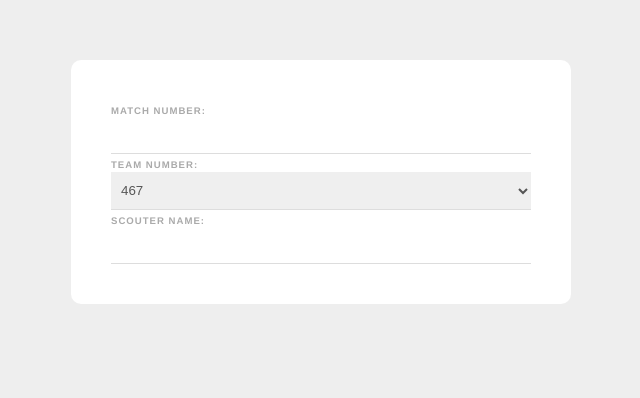
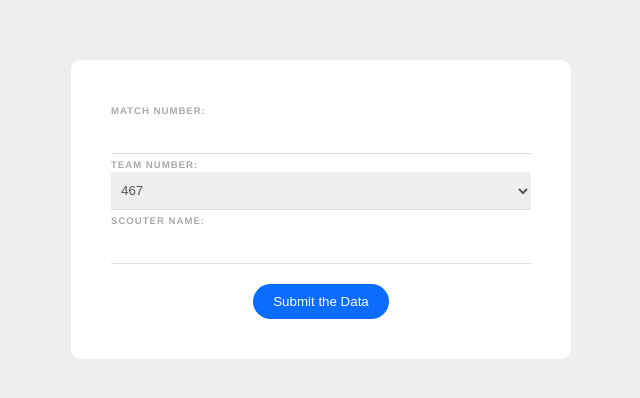
Before and after one commit to ShivamMaster/467-scouting-website-VueJs, a Vue app: page / in a window 1280 px wide. Shown: the top 398 px of the page, without its empty margins (319-959 px from the left). Built offline with nearby package versions, Linux system fonts and the light colour scheme.

Commit message:
Added submit button and tried to do exception handling (failed)

```diff
--- a/src/components/SignUpFormME.vue
+++ b/src/components/SignUpFormME.vue
@@ -14,6 +14,12 @@
 
     <label> Scouter Name: </label>
     <input type="Scouter Name" required v-model="ScouterName" />
+
+
+    <div class="submit">
+      <button>Submit the Data</button>
+    </div>
+
   </form>
 </template>
 
@@ -26,6 +32,12 @@ export default {
       ScouterName: "",
     };
   },
+
+methods: {
+    handleSubmit(){
+        //this.MatchNumber = [1, 2, 3, 4, 5] ? "" : "Enter in a valid number";
+    }
+}
 };
 </script>
 
```
